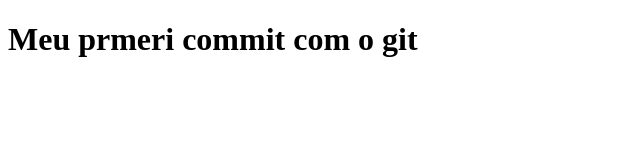
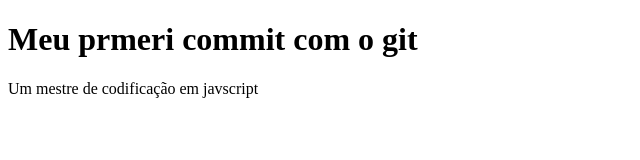
Before and after one commit to MagioneMagi/Primero-projecto, a plain HTML site: page index.html in a window 1280 px wide. Shown: the whole page, without its empty margins (0-640 px from the left). Drawn offline with Linux system fonts and the light colour scheme.

Commit message:
Nova alteração

```diff
--- a/index.html
+++ b/index.html
@@ -8,5 +8,6 @@
 </head>
 <body>
     <h1>Meu prmeri commit com o git</h1>
+    <p class="magi">Um mestre de codificação em javscript</p>
 </body>
 </html>
```
